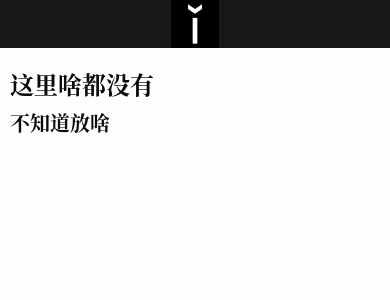
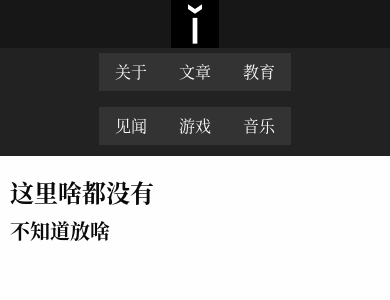
Before and after one commit to buckle2000/buckle2000.github.io-archive, a Jekyll site: the page built from index.html, in a window 390 px wide. Shown: the top 300 px of the page. Built offline with Jekyll 4.4.1, drawn with Linux system fonts in a browser that asks for light colours.

Commit message:
Add nav for small device

```diff
--- a/_includes/head.html
+++ b/_includes/head.html
@@ -29,5 +29,6 @@
 
   <!-- typekit -->
   <script src="https://use.typekit.net/uex8ejb.js"></script>
+  <!--<script src="/js/typekit.js"></script>-->
   <script>try{Typekit.load({ async: true });}catch(e){}</script>
 </head>
--- a/_includes/header.html
+++ b/_includes/header.html
@@ -1,24 +1,24 @@
 <nav class="top-bar no-padding c-avatar">
-  <div class="top-bar-left show-for-medium">
+  <div class="hide-for-medium text-center">
+    <a href="{%link index.html%}" class="no-padding">
+      <img src="/static/avatar.svg" alt="首页" class="no-margin">
+    </a>
+  </div>
+  <div class="top-bar-left">
     <ul class="menu">
-      <li>
+      <li class="show-for-medium">
         <a href="{%link index.html%}" class="no-padding">
           <img src="/static/avatar.svg" alt="首页" class="no-margin">
         </a>
       </li>
-      <li class="div1"></li>
-      <li class="div2"></li>
+      <li class="div1 show-for-medium"></li>
+      <li class="div2 show-for-medium"></li>
       <li><a href="{%link about.html%}">关于</a></li>
       <li><a href="{%link article.html%}">文章</a></li>
       <li><a href="{%link edu/index.html%}">教育</a></li>
     </ul>
   </div>
-  <div class="hide-for-medium text-center">
-    <a href="{%link index.html%}" class="no-padding">
-      <img src="/static/avatar.svg" alt="首页" class="no-margin">
-    </a>
-  </div>
-  <div class="top-bar-right show-for-medium">
+  <div class="top-bar-right">
     <ul class="menu">
       <li><a href="https://buckle2000.tumblr.com/">见闻</a></li>
       <li><a href="https://buckle2000.itch.io/">游戏</a></li>
--- a/_sass/_nav.scss
+++ b/_sass/_nav.scss
@@ -31,8 +31,24 @@ $c-avatar-color3: #333;
   a:hover {
     background-color: #666;
   }
-  // Medium screens
-  .hide-for-medium {
-    background-color: $c-avatar-color1;
+
+  @media screen and (max-width: 39.9375em) {
+    .hide-for-medium {
+      text-align: center;
+      background-color: $c-avatar-color1;
+    }
+    .top-bar-left, .top-bar-right {
+      width: 100%;
+      text-align: center;
+      background-color: $c-avatar-color2;
+      ul {
+        display: inline-block;
+        margin-left: auto;
+        margin-right: auto;
+      }
+      li {
+        background-color: $c-avatar-color2;
+      }
+    }
   }
 }
```
